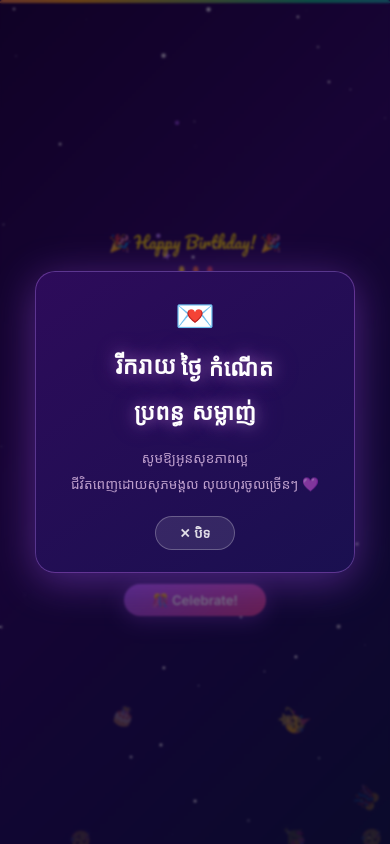
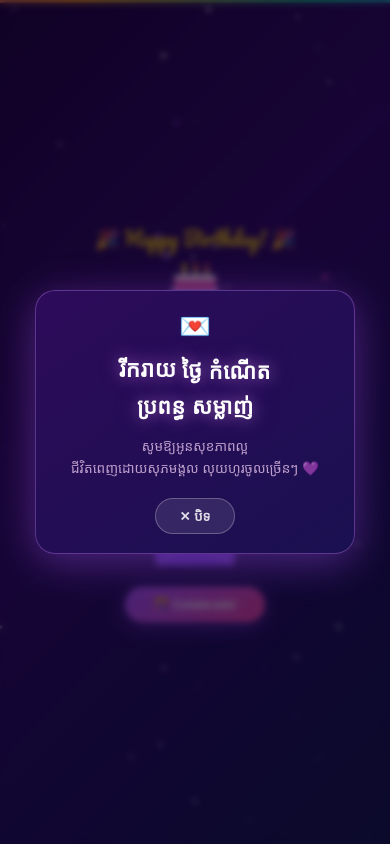
Before and after one commit to Simsopheap/birthday_my_wife, a plain HTML site: page index.html in a window 390 px wide. Drawn offline with Linux system fonts and the light colour scheme; a web font is replaced by a local one.

```diff
--- a/index.html
+++ b/index.html
@@ -1,16 +1,25 @@
+<!DOCTYPE html>
+<html lang="en">
+
+<head>
+  <meta charset="UTF-8">
+  <meta name="viewport" content="width=device-width, initial-scale=1.0, maximum-scale=1.0, user-scalable=no">
+  <title>Happy Birthday!</title>
   <style>
     @import url('https://fonts.googleapis.com/css2?family=Pacifico&family=Inter:wght@400;600&family=Kantumruy+Pro:wght@400;600;700&display=swap');
 
     * {
       margin: 0;
       padding: 0;
-    box-sizing: border-box
+      box-sizing: border-box;
     }
 
     #w {
       position: relative;
       width: 100%;
       height: 100vh;
+      /* Using dvh (dynamic viewport height) handles mobile browser UI bars better */
+      height: 100dvh;
       overflow: hidden;
       background: linear-gradient(135deg, #1a0533 0%, #2d0b5a 40%, #1a1050 70%, #0d1a40 100%);
       font-family: 'Inter', sans-serif;
@@ -25,21 +34,21 @@
       inset: 0;
       width: 100%;
       height: 100%;
-    pointer-events: none
+      pointer-events: none;
     }
 
     .stars {
       position: absolute;
       inset: 0;
       overflow: hidden;
-    border-radius: 16px
+      border-radius: 16px;
     }
 
     .star {
       position: absolute;
       background: #fff;
       border-radius: 50%;
-    animation: tw var(--d) ease-in-out infinite var(--dl)
+      animation: tw var(--d) ease-in-out infinite var(--dl);
     }
 
     @keyframes tw {
@@ -47,12 +56,12 @@
       0%,
       100% {
         opacity: .1;
-      transform: scale(1)
+        transform: scale(1);
       }
 
       50% {
         opacity: .85;
-      transform: scale(1.5)
+        transform: scale(1.5);
       }
     }
 
@@ -65,16 +74,15 @@
       background: linear-gradient(90deg, #a855f7, #ec4899, #f59e0b, #10b981, #3b82f6, #a855f7);
       background-size: 300% 100%;
       animation: rs 3s linear infinite;
-    border-radius: 16px 16px 0 0
     }
 
     @keyframes rs {
       0% {
-      background-position: 0%
+        background-position: 0%;
       }
 
       100% {
-      background-position: 300%
+        background-position: 300%;
       }
     }
 
@@ -87,62 +95,62 @@
       gap: 8px;
       text-align: center;
       width: 100%;
-    padding: 0 1rem
+      padding: 0 1rem;
     }
 
     .hb {
       font-family: 'Pacifico', cursive;
-    font-size: clamp(1.05rem, 2.8vw, 1.6rem);
+      font-size: clamp(1.2rem, 5vw, 1.6rem);
       color: #FFD700;
-    animation: bob 1.8s ease-in-out infinite
+      animation: bob 1.8s ease-in-out infinite;
     }
 
     @keyframes bob {
 
       0%,
       100% {
-      transform: translateY(0)
+        transform: translateY(0);
       }
 
       50% {
-      transform: translateY(-4px)
+        transform: translateY(-4px);
       }
     }
 
     .name {
       font-family: 'Pacifico', cursive;
-    font-size: clamp(1.5rem, 4.5vw, 2.4rem);
+      font-size: clamp(1.8rem, 8vw, 2.4rem);
       color: #fff;
-    animation: ng 2.5s ease-in-out infinite
+      animation: ng 2.5s ease-in-out infinite;
     }
 
     @keyframes ng {
 
       0%,
       100% {
-      text-shadow: 0 0 20px rgba(255, 180, 255, .6), 0 0 50px rgba(200, 100, 255, .3)
+        text-shadow: 0 0 20px rgba(255, 180, 255, .6), 0 0 50px rgba(200, 100, 255, .3);
       }
 
       50% {
-      text-shadow: 0 0 40px rgba(255, 180, 255, 1), 0 0 80px rgba(200, 100, 255, .7)
+        text-shadow: 0 0 40px rgba(255, 180, 255, 1), 0 0 80px rgba(200, 100, 255, .7);
       }
     }
 
     .cake {
       animation: fc 3s ease-in-out infinite;
-    width: 88px;
-    height: 88px
+      width: clamp(70px, 15vw, 88px);
+      height: clamp(70px, 15vw, 88px);
     }
 
     @keyframes fc {
 
       0%,
       100% {
-      transform: translateY(0) rotate(-1deg)
+        transform: translateY(0) rotate(-1deg);
       }
 
       50% {
-      transform: translateY(-7px) rotate(1deg)
+        transform: translateY(-7px) rotate(1deg);
       }
     }
 
@@ -152,8 +160,8 @@
       border-radius: 40px;
       padding: 4px 18px;
       color: rgba(255, 255, 255, .85);
-    font-size: .72rem;
-    letter-spacing: 2px
+      font-size: clamp(0.65rem, 3vw, 0.72rem);
+      letter-spacing: 2px;
     }
 
     .wishes-row {
@@ -161,7 +169,8 @@
       gap: 7px;
       flex-wrap: wrap;
       justify-content: center;
-    max-width: 400px
+      max-width: 400px;
+      margin-top: 4px;
     }
 
     .wish-pill {
@@ -169,20 +178,20 @@
       border: 1px solid rgba(255, 255, 255, .18);
       border-radius: 40px;
       padding: 4px 12px;
-    font-size: .7rem;
+      font-size: clamp(0.65rem, 2.5vw, 0.7rem);
       color: rgba(255, 255, 255, .8);
-    animation: pp .4s var(--pd) cubic-bezier(.4, 2, .4, 1) both
+      animation: pp .4s var(--pd) cubic-bezier(.4, 2, .4, 1) both;
     }
 
     @keyframes pp {
       0% {
         transform: scale(0);
-      opacity: 0
+        opacity: 0;
       }
 
       100% {
         transform: scale(1);
-      opacity: 1
+        opacity: 1;
       }
     }
 
@@ -191,50 +200,53 @@
       background: linear-gradient(135deg, #a855f7, #ec4899);
       border: none;
       border-radius: 40px;
-    padding: 8px 28px;
+      padding: 10px 28px;
       color: #fff;
-    font-size: .82rem;
+      font-size: clamp(0.8rem, 3vw, 0.82rem);
       font-weight: 600;
       cursor: pointer;
       box-shadow: 0 4px 20px rgba(168, 85, 247, .5);
       transition: transform .2s, box-shadow .2s;
-    font-family: 'Inter', sans-serif
+      font-family: 'Inter', sans-serif;
+      -webkit-tap-highlight-color: transparent;
+      /* Removes tap flash on mobile */
     }
 
     .btn:hover {
       transform: scale(1.06) translateY(-2px);
-    box-shadow: 0 8px 30px rgba(168, 85, 247, .7)
+      box-shadow: 0 8px 30px rgba(168, 85, 247, .7);
     }
 
     .btn:active {
-    transform: scale(.97)
+      transform: scale(.97);
     }
 
     .btn:disabled {
       opacity: .5;
       cursor: not-allowed;
-    transform: none
+      transform: none;
     }
 
     .fwmsg {
       position: absolute;
-    top: 40px;
+      top: 8%;
       left: 50%;
       transform: translateX(-50%);
       font-family: 'Kantumruy Pro', sans-serif;
-    font-size: .95rem;
+      font-weight: 600;
       color: #FFD700;
       opacity: 0;
-    white-space: nowrap;
+      width: 90%;
+      text-align: center;
       pointer-events: none;
       transition: opacity .5s;
       z-index: 20;
-    font-size: clamp(.85rem, 2.5vw, 1.2rem);
-    text-shadow: 0 0 20px rgba(255, 215, 0, .8)
+      font-size: clamp(.9rem, 4vw, 1.2rem);
+      text-shadow: 0 0 20px rgba(255, 215, 0, .8);
     }
 
     .fwmsg.show {
-    opacity: 1
+      opacity: 1;
     }
 
     .env {
@@ -242,20 +254,22 @@
       position: relative;
       width: 80px;
       height: 56px;
-    transition: transform .3s
+      transition: transform .3s;
+      -webkit-tap-highlight-color: transparent;
+      margin-top: 8px;
     }
 
     .env:hover {
-    transform: scale(1.08)
+      transform: scale(1.08);
     }
 
     .flap {
       transform-origin: top center;
-    transition: transform .6s cubic-bezier(.4, 2, .6, 1)
+      transition: transform .6s cubic-bezier(.4, 2, .6, 1);
     }
 
     .env.open .flap {
-    transform: rotateX(180deg)
+      transform: rotateX(180deg);
     }
 
     .msgbox {
@@ -266,136 +280,153 @@
       align-items: center;
       justify-content: center;
       background: rgba(10, 0, 30, .6);
-    backdrop-filter: blur(1px);
+      backdrop-filter: blur(3px);
+      -webkit-backdrop-filter: blur(3px);
       opacity: 0;
       pointer-events: none;
-    transition: opacity .4s
+      transition: opacity .4s;
     }
 
     .msgbox.show {
       opacity: 1;
-    pointer-events: all
+      pointer-events: all;
     }
 
     .card {
       background: linear-gradient(145deg, #2d0b5a, #1a1050);
       border: 1px solid rgba(200, 130, 255, .35);
       border-radius: 20px;
-    padding: 28px 32px 22px;
+      padding: clamp(20px, 6vw, 28px) clamp(16px, 5vw, 32px) clamp(18px, 5vw, 22px);
       max-width: 320px;
-    width: 88%;
+      width: 90%;
       text-align: center;
       position: relative;
       box-shadow: 0 8px 40px rgba(168, 85, 247, .4);
-    animation: popIn .45s cubic-bezier(.4, 1.6, .4, 1) both
+      animation: popIn .45s cubic-bezier(.4, 1.6, .4, 1) both;
     }
 
     @keyframes popIn {
       0% {
         transform: scale(.6);
-      opacity: 0
+        opacity: 0;
       }
 
       100% {
         transform: scale(1);
-      opacity: 1
+        opacity: 1;
       }
     }
 
     .card-icon {
-    font-size: 2rem;
+      font-size: clamp(1.6rem, 6vw, 2rem);
       display: block;
       margin-bottom: 10px;
-    animation: bob 2s ease-in-out infinite
+      animation: bob 2s ease-in-out infinite;
     }
 
     .wish-text {
       font-family: 'Kantumruy Pro', sans-serif;
       font-weight: 700;
-    font-size: 1.4rem;
-    line-height: 1.9;
+      font-size: clamp(1.1rem, 5.5vw, 1.4rem);
+      line-height: 1.6;
       color: #fff;
       animation: wishGlow 2.5s ease-in-out infinite;
       margin-bottom: 12px;
-    letter-spacing: .5px
+      letter-spacing: .5px;
     }
 
     @keyframes wishGlow {
 
       0%,
       100% {
-      text-shadow: 0 0 16px rgba(255, 180, 255, .5), 0 0 35px rgba(200, 100, 255, .3)
+        text-shadow: 0 0 16px rgba(255, 180, 255, .5), 0 0 35px rgba(200, 100, 255, .3);
       }
 
       50% {
-      text-shadow: 0 0 32px rgba(255, 180, 255, 1), 0 0 65px rgba(200, 100, 255, .7), 0 0 100px rgba(255, 100, 200, .3)
+        text-shadow: 0 0 32px rgba(255, 180, 255, 1), 0 0 65px rgba(200, 100, 255, .7), 0 0 100px rgba(255, 100, 200, .3);
       }
     }
 
     .sub-text {
       font-family: 'Kantumruy Pro', sans-serif;
       font-weight: 400;
-    font-size: .85rem;
+      font-size: clamp(0.75rem, 3.5vw, 0.85rem);
       color: rgba(255, 220, 255, .7);
       margin-bottom: 18px;
-    line-height: 1.9
+      line-height: 1.6;
     }
 
     .close-btn {
       font-family: 'Kantumruy Pro', sans-serif;
       font-weight: 600;
-    font-size: .82rem;
+      font-size: clamp(0.75rem, 3.5vw, 0.82rem);
       background: rgba(255, 255, 255, .1);
       border: 1px solid rgba(255, 255, 255, .25);
       border-radius: 30px;
-    padding: 7px 24px;
+      padding: 8px 24px;
       color: rgba(255, 255, 255, .85);
       cursor: pointer;
-    transition: background .2s
+      transition: background .2s;
+      -webkit-tap-highlight-color: transparent;
     }
 
     .close-btn:hover {
-    background: rgba(255, 255, 255, .22)
+      background: rgba(255, 255, 255, .22);
     }
 
     .spark-word {
       display: inline-block;
-    animation: sparkWord 1.5s ease-in-out infinite var(--sw)
+      animation: sparkWord 1.5s ease-in-out infinite var(--sw);
     }
 
     @keyframes sparkWord {
 
       0%,
       100% {
-      transform: translateY(0) scale(1)
+        transform: translateY(0) scale(1);
       }
 
       50% {
-      transform: translateY(-5px) scale(1.07)
+        transform: translateY(-3px) scale(1.05);
       }
     }
 
     .ce {
       position: absolute;
-    font-size: 1.2rem;
+      font-size: clamp(1rem, 5vw, 1.2rem);
       pointer-events: none;
       animation: cf linear forwards;
       z-index: 15;
-    user-select: none
+      user-select: none;
     }
 
     @keyframes cf {
       0% {
         transform: translateY(-30px) rotate(0);
-      opacity: 1
+        opacity: 1;
       }
 
       100% {
-      transform: translateY(580px) rotate(720deg);
-      opacity: 0
+        transform: translateY(100vh) rotate(720deg);
+        opacity: 0;
+      }
+    }
+
+    /* Small Screen Specific Adjustments */
+    @media (max-height: 600px) {
+      .content {
+        gap: 4px;
+      }
+
+      .cake {
+        display: none;
+        /* Hide cake on extremely short landscape screens so card still fits */
       }
     }
   </style>
+</head>
+
+<body>
 
   <div id="w">
     <div class="ribbon"></div>
@@ -447,7 +478,7 @@
         <div class="wish-pill" style="--pd:.54s">✨ Dreams Come True</div>
       </div>
       <div class="env" id="env" onclick="toggleEnv()">
-      <svg viewBox="0 0 80 56" width="80" height="56" xmlns="http://www.w3.org/2000/svg">
+        <svg viewBox="0 0 80 56" width="100%" height="100%" xmlns="http://www.w3.org/2000/svg">
           <rect x="1" y="14" width="78" height="40" rx="5" fill="#7c3aed" stroke="#a855f7" stroke-width="1.2" />
           <polygon class="flap" points="1,14 40,38 79,14" fill="#9333ea" stroke="#a855f7" stroke-width=".8" />
           <polyline points="1,54 32,34" stroke="#c084fc" stroke-width="1" fill="none" />
@@ -506,7 +537,7 @@
       for (let i = 0; i < 18; i++)setTimeout(() => { const el = document.createElement('div'); el.className = 'ce'; el.textContent = em[~~(Math.random() * em.length)]; el.style.left = rnd(2, 95) + '%'; el.style.animationDuration = rnd(2.5, 4.5) + 's'; el.style.animationDelay = rnd(0, .3) + 's'; wrap.appendChild(el); el.addEventListener('animationend', () => el.remove()) }, i * 90)
     }
 
-  const CELEBRATE_DURATION = 3500; // ms for fireworks before dialog shows
+    const CELEBRATE_DURATION = 3500;
 
     function celebrate() {
       const btn = document.getElementById('celebBtn');
@@ -516,14 +547,11 @@
       fm.classList.add('show');
       setTimeout(() => fm.classList.remove('show'), 2400);
 
-    // fireworks + confetti burst — NO dialog yet
       for (let i = 0; i < 14; i++)setTimeout(() => spark(rnd(W * .05, W * .95), rnd(H * .05, H * .7), 22), i * 120);
       dropConfetti();
 
-    // flame animation
       let t = 0; const iv = setInterval(() => { t++; const sc = 1 + .28 * Math.sin(t * .5);['f1', 'f2', 'f3'].forEach(id => { const el = document.getElementById(id); if (el) el.setAttribute('ry', String(5 * sc)) }); if (t > 60) clearInterval(iv) }, 50);
 
-    // after celebration finishes → open envelope + show dialog
       setTimeout(() => {
         if (!envOpen) {
           envOpen = true;
@@ -539,8 +567,14 @@
     }
 
     wrap.addEventListener('mousemove', e => { if (Math.random() < .12) { const r = wrap.getBoundingClientRect(); spark(e.clientX - r.left, e.clientY - r.top, 2) } });
+
+    // Touch support for interactive sparks
+    wrap.addEventListener('touchmove', e => { if (Math.random() < .15) { const r = wrap.getBoundingClientRect(); const touch = e.touches[0]; spark(touch.clientX - r.left, touch.clientY - r.top, 2) } });
+
     wrap.addEventListener('click', e => { if (e.target.closest('.btn') || e.target.closest('.env') || e.target.closest('.msgbox')) return; const r = wrap.getBoundingClientRect(); spark(e.clientX - r.left, e.clientY - r.top, 10) });
 
-  // auto open envelope on load
     setTimeout(() => { if (!envOpen) toggleEnv() }, 800);
   </script>
+</body>
+
+</html>
```
Lines whose indentation alone changed are shown as unchanged.
